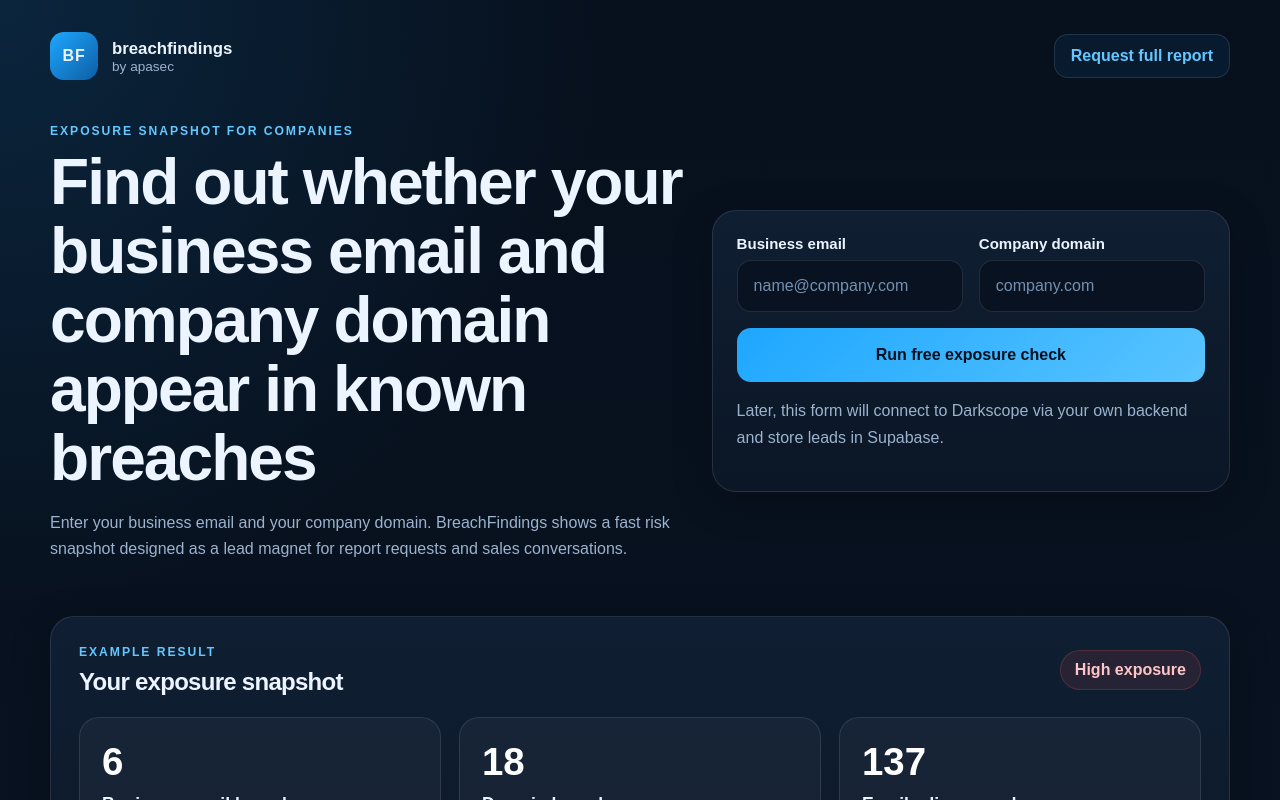
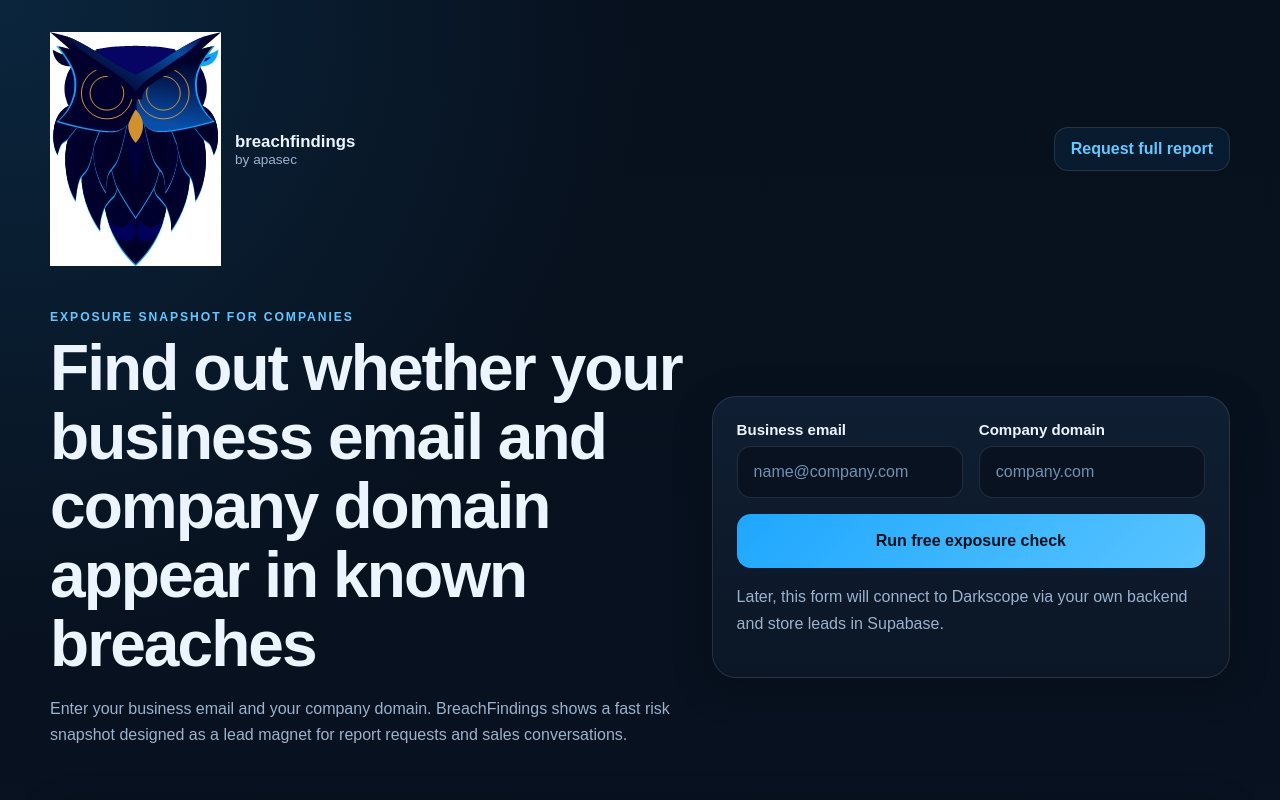
Before and after one commit to Ansalidre/breachfindings, a Next.js app: page / in a window 1280 px wide. Shown: the top 800 px of the page. Built offline with nearby package versions, Linux system fonts and the light colour scheme.

Commit message:
Update page.tsx

```diff
--- a/app/page.tsx
+++ b/app/page.tsx
@@ -38,7 +38,7 @@ export default function HomePage() {
     <main className="page-shell">
       <header className="topbar">
         <div className="brand-wrap">
-          <div className="brand-badge">BF</div>
+         <img src="/logo.jpg" alt="Apasec Logo" className="logo-image" />
           <div>
             <div className="brand-title">breachfindings</div>
             <div className="brand-subtitle">by apasec</div>
```
